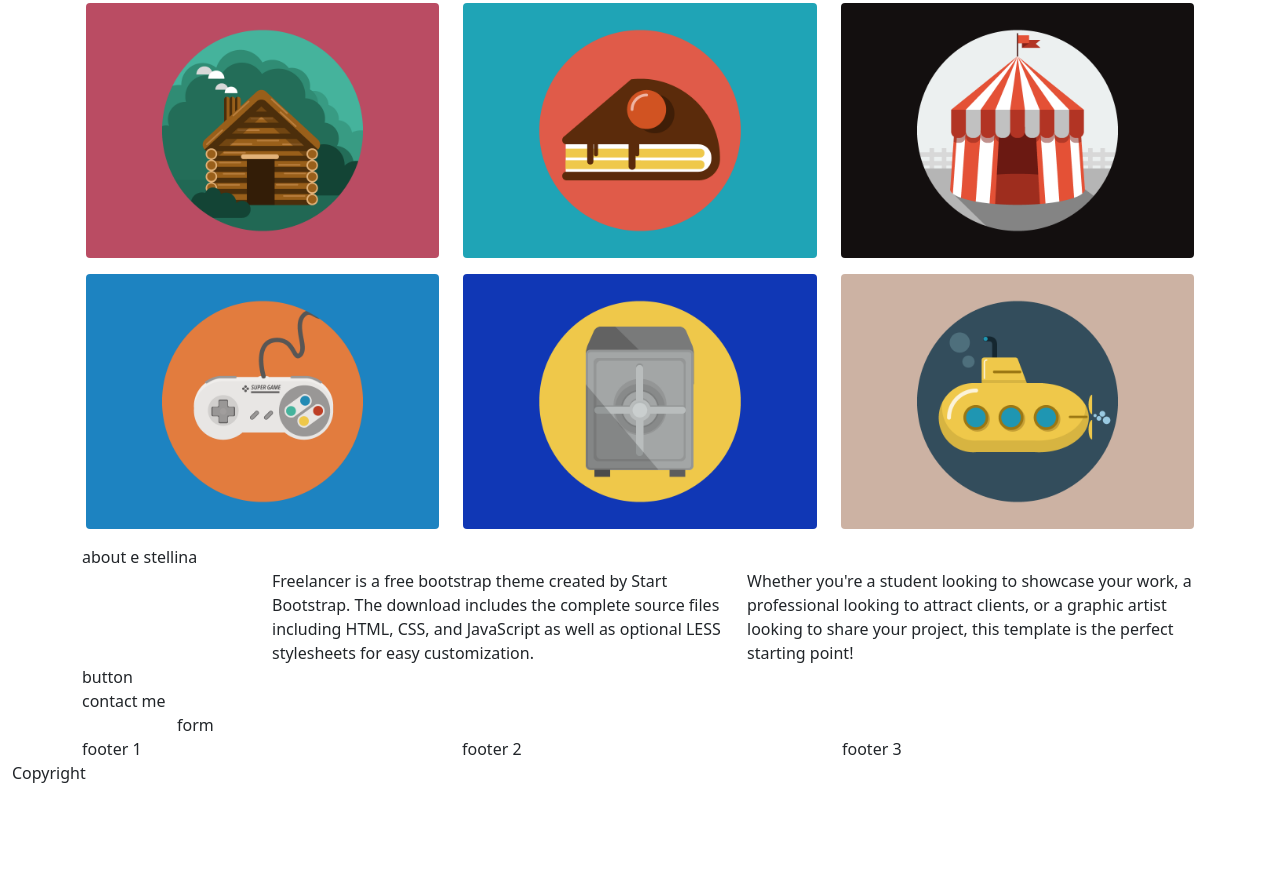
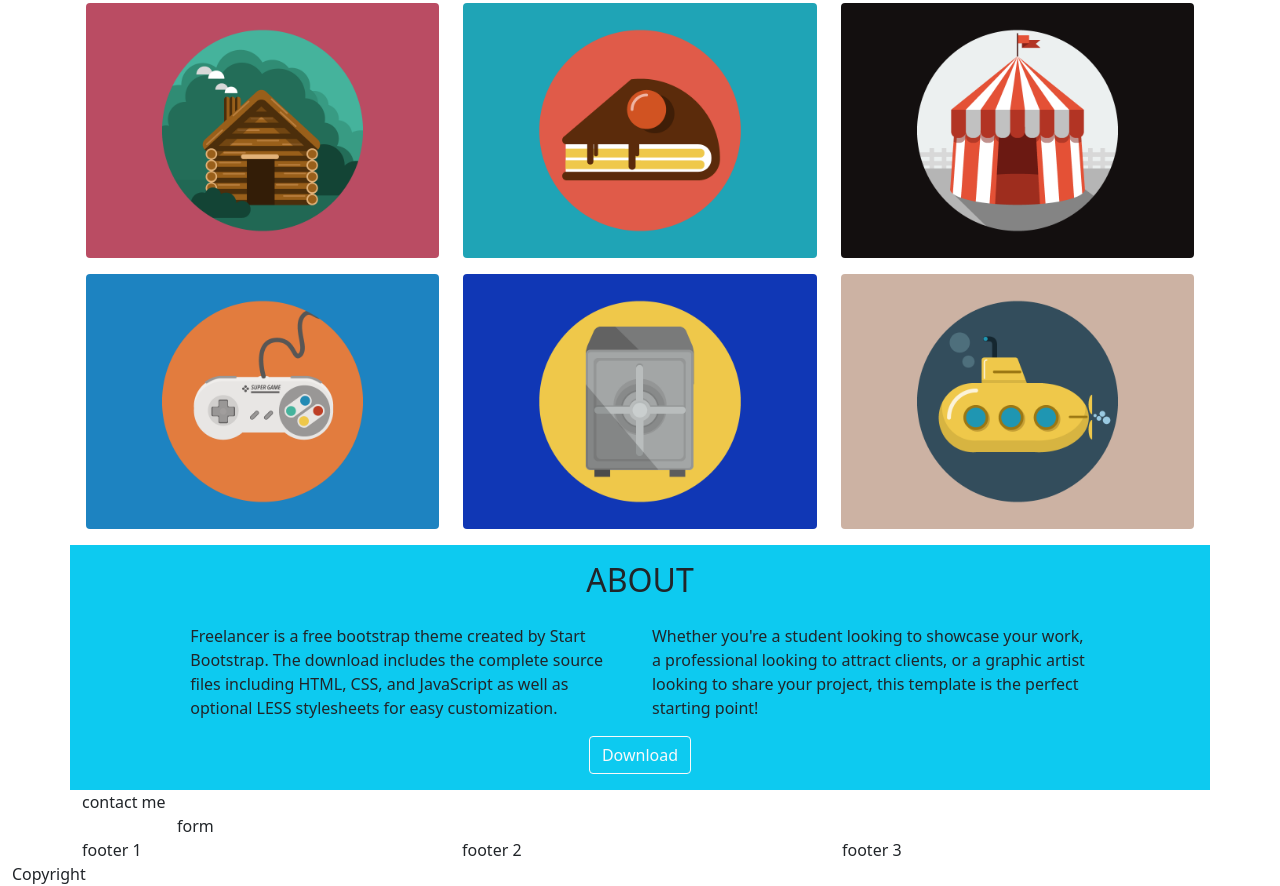
Before and after one commit to AngeloLista/html-css-bootstrap-freelancer, a plain HTML site: page index.html in a window 1280 px wide. Shown: the part 512-1398 px from the top of the page. Before the commit the page ends 1297 px from the top, so only its background shows below. Drawn offline with nearby package versions, Linux system fonts and the light colour scheme.

Commit message:
fixed about layout

```diff
--- a/index.html
+++ b/index.html
@@ -69,27 +69,30 @@
 
         </div>
     </section>
+
     <!-- About -->
     <section id="about">
-        <div class="container">
+        <div class="container bg-info py-3">
             <div class="row">
-                <div class="col">
-                    about e stellina
+                <div class="col text-center">
+                    <h2>ABOUT</h2>
                 </div>
             </div>
 
-            <div class="row">
-                <div class="col-12 col-md-6 offset-lg-2 col-lg-5">
+            <div class="row text-start p-3 gy-3">
+                <div class="col-10 offset-1 col-md-5">
                     Freelancer is a free bootstrap theme created by Start Bootstrap. The download includes the complete source files including HTML, CSS, and JavaScript as well as optional LESS stylesheets for easy customization.
                 </div>
-                <div class="col-12 col-md-6 col-lg-5">
+                <div class="col-10 offset-1 col-md-5 offset-md-0">
                     Whether you're a student looking to showcase your work, a professional looking to attract clients, or a graphic artist looking to share your project, this template is the perfect starting point!
                 </div>
             </div>
 
-            <div class="row">
+            <div class="row text-center">
                 <div class="col">
-                    button
+                    <button type="button" class="btn btn-outline-light">
+                        Download
+                    </button>
                 </div>
             </div>
         </div>
```
